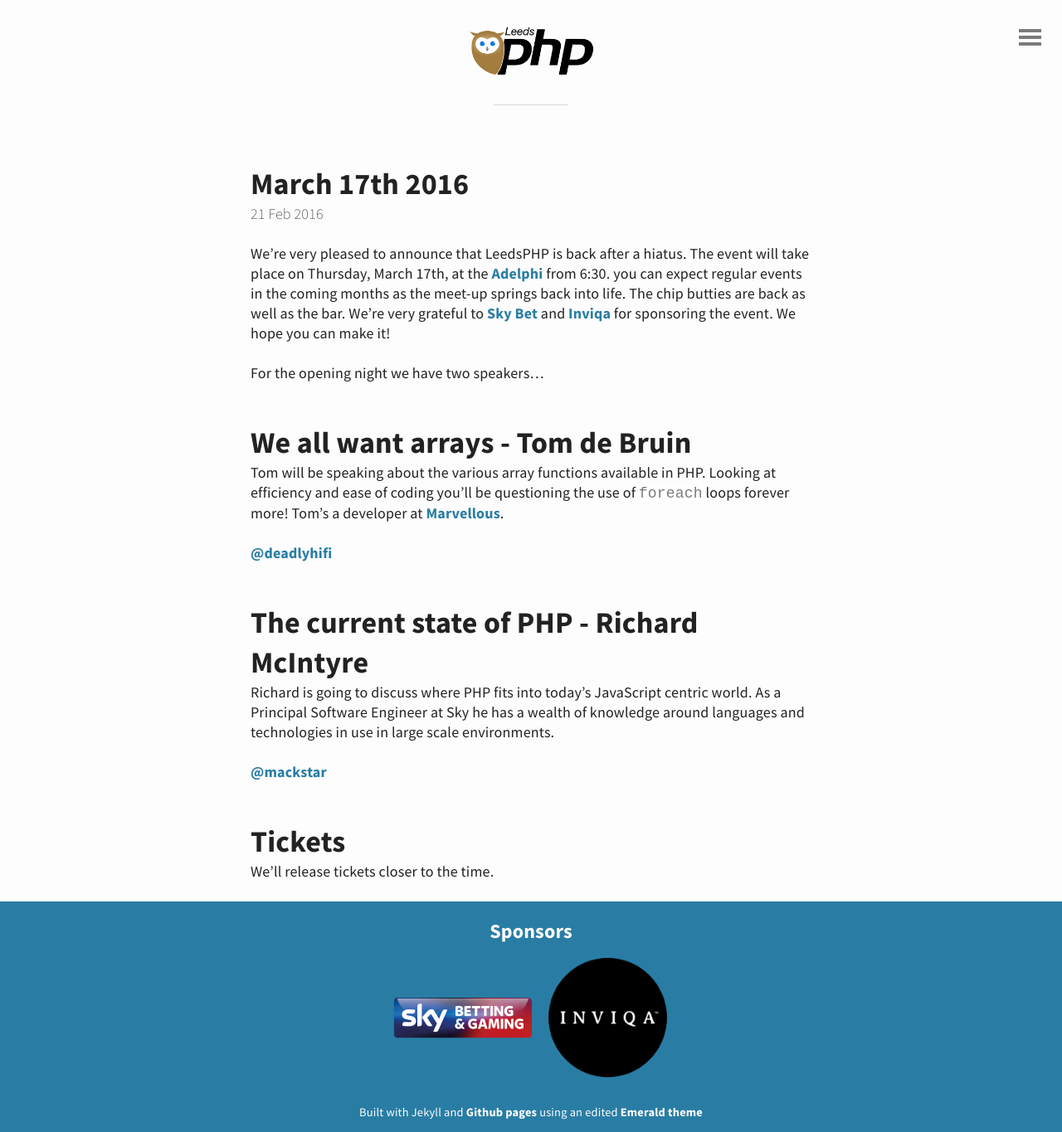
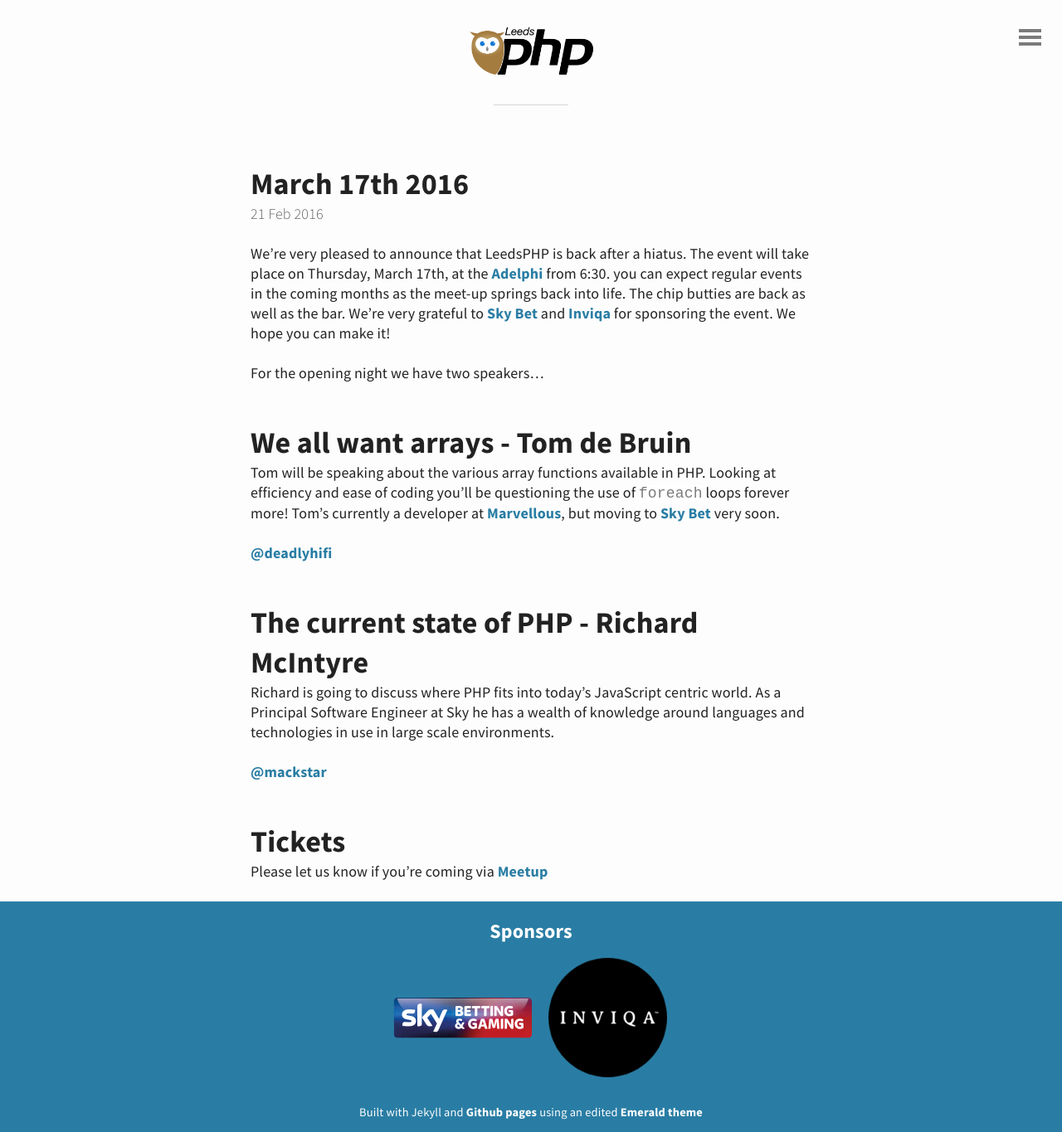
Before and after one commit to Ireaurora/LeedsPHP, a Jekyll site: the page built from _posts/2016-02-21-march-2016.md, in a window 1280 px wide. Shown: the whole page at 83% size. Built offline with Jekyll 4.4.1, drawn with Linux system fonts in a browser that asks for light colours; comment, search, counter and statistics services are not loaded.

Commit message:
Link to meetup

```diff
--- a/_posts/2016-02-21-march-2016.md
+++ b/_posts/2016-02-21-march-2016.md
@@ -11,7 +11,7 @@
 
 ## We all want arrays - Tom de Bruin
 
-Tom will be speaking about the various array functions available in PHP. Looking at efficiency and ease of coding you'll be questioning the use of `foreach` loops forever more! Tom's a  developer at [Marvellous](https://wearemarvellous.com).
+Tom will be speaking about the various array functions available in PHP. Looking at efficiency and ease of coding you'll be questioning the use of `foreach` loops forever more! Tom's currently a developer at [Marvellous](https://wearemarvellous.com), but moving to [Sky Bet](http://skybetcareers.com/about-us) very soon.
 
 [@deadlyhifi](https://twitter.com/deadlyhifi)
 
@@ -23,4 +23,4 @@
 
 ## Tickets
 
-We'll release tickets closer to the time.
+Please let us know if you're coming via [Meetup](http://www.meetup.com/leedsphp/events/229061740/)
```
